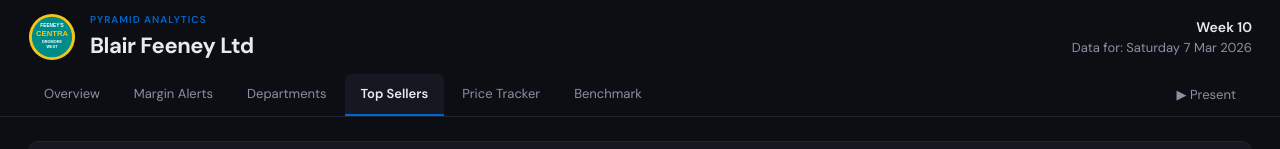
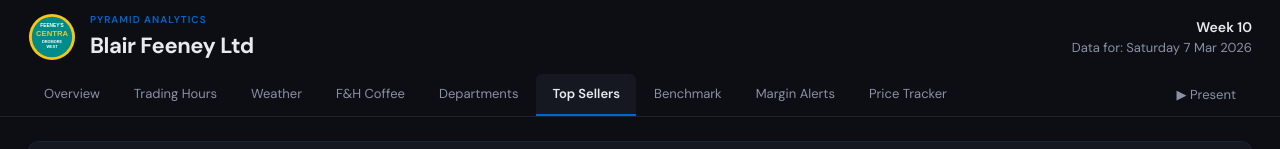
Before and after one commit to cormacfeeney12-hash/retail-dashboard, a Next.js app: page /dashboard/products in a window 1280 px wide. Shown: the top 149 px of the page. Built offline with nearby package versions, Linux system fonts and the light colour scheme; no server answers; the database is empty.

Commit message:
Restore missing nav tabs: Trading Hours, Weather, F&H Coffee

```diff
--- a/components/DashboardNav.tsx
+++ b/components/DashboardNav.tsx
@@ -6,11 +6,14 @@ import { useStore } from "@/contexts/StoreContext";
 
 const NAV_ITEMS = [
   { label: "Overview",        path: "/dashboard" },
-  { label: "Margin Alerts",   path: "/dashboard/margin-alerts" },
+  { label: "Trading Hours",   path: "/dashboard/trading" },
+  { label: "Weather",         path: "/dashboard/weather" },
+  { label: "F&H Coffee",      path: "/dashboard/coffee" },
   { label: "Departments",     path: "/dashboard/departments" },
   { label: "Top Sellers",     path: "/dashboard/products" },
+  { label: "Benchmark",       path: "/dashboard/benchmark" },
+  { label: "Margin Alerts",   path: "/dashboard/margin-alerts" },
   { label: "Price Tracker",   path: "/dashboard/price-tracker" },
-  { label: "Benchmark",       path: "/dashboard/benchmark" },
 ];
 
 /* ── Store name mapping ── */
```
